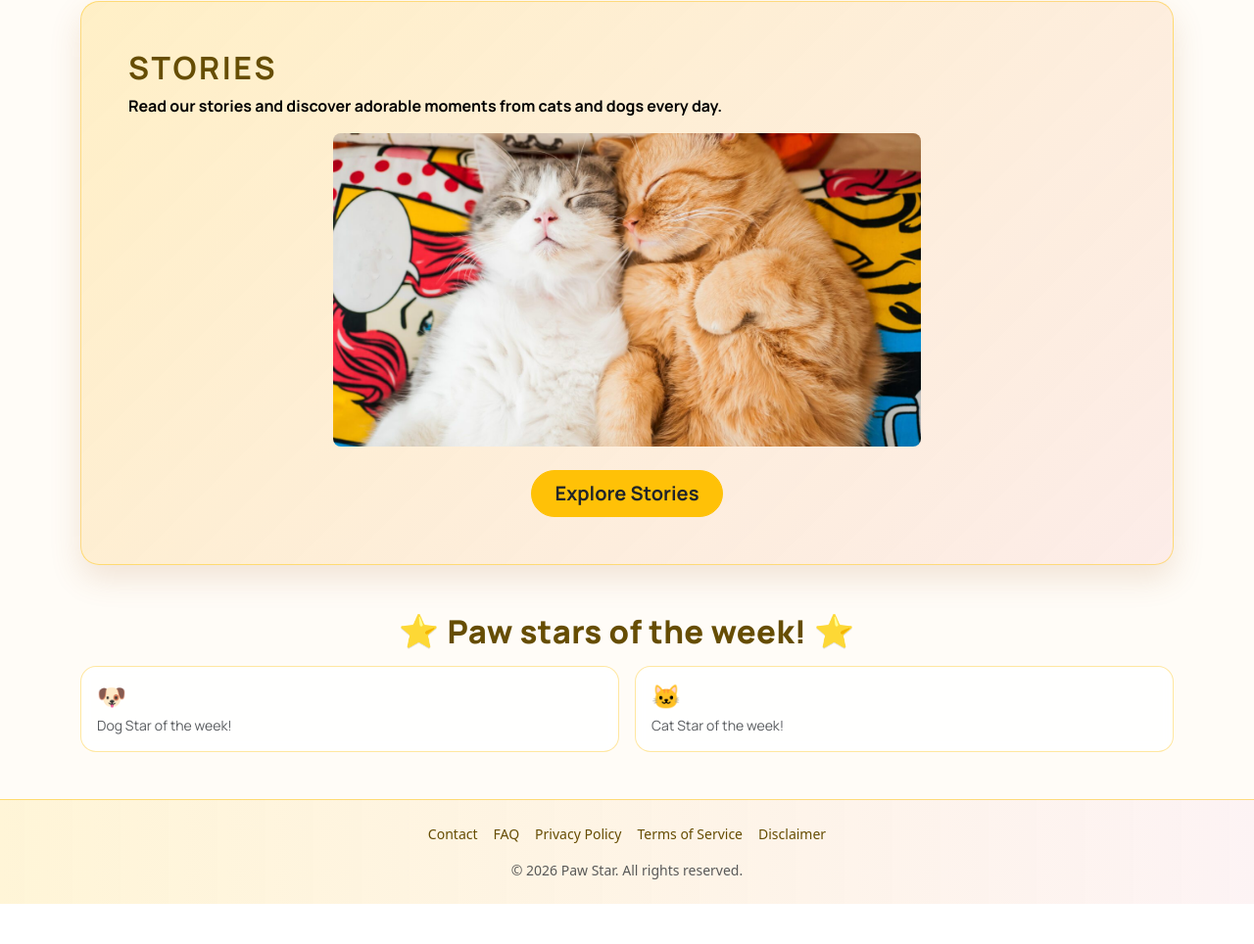
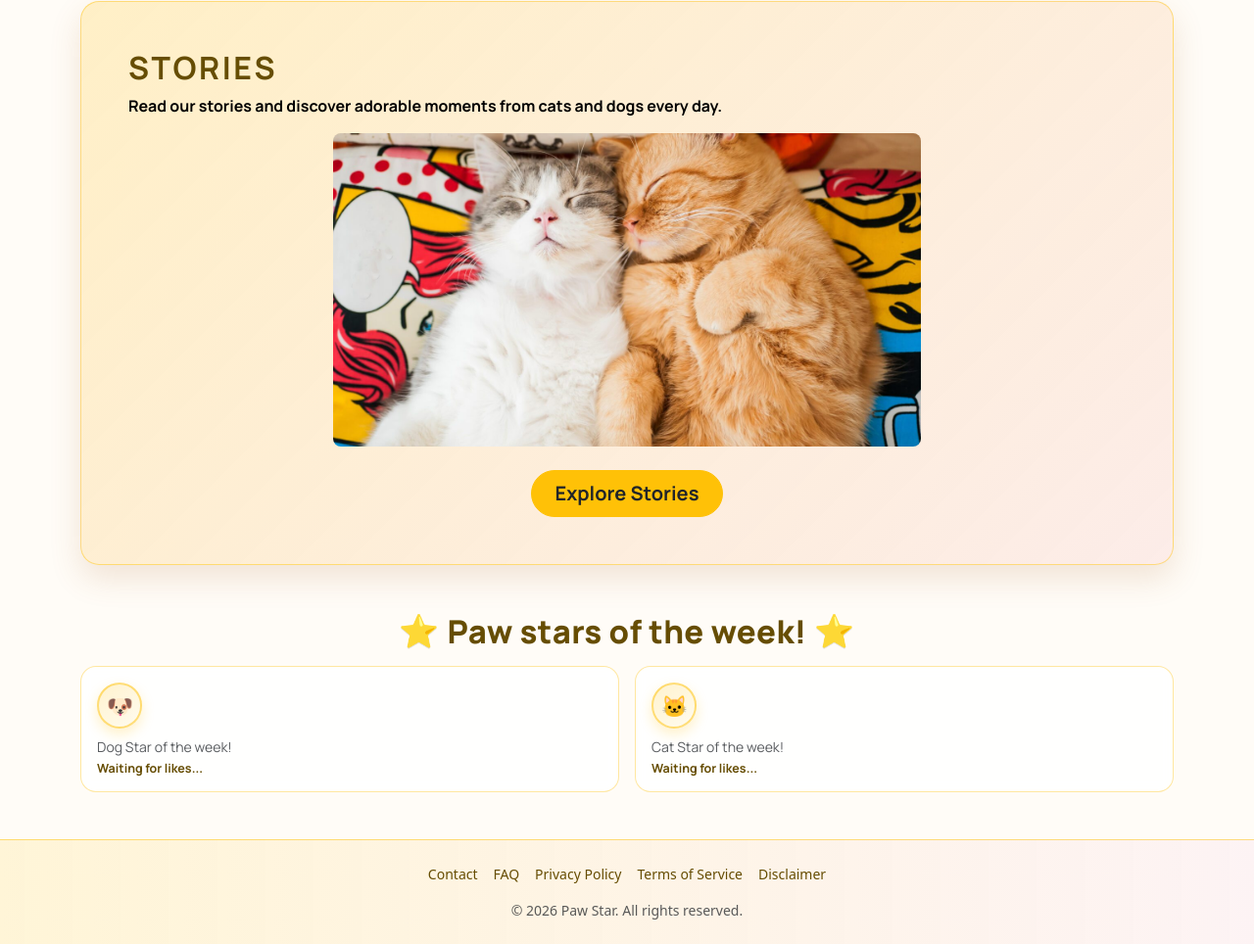
Before and after one commit to yoryord/Paw-Star-app, a website built with Vite: page index.html in a window 1280 px wide. Shown: the part 1280-2244 px from the top of the page at 98% size. Before the commit the page ends 2203 px from the top, so only its background shows below. Built offline with nearby package versions, Linux system fonts and the light colour scheme; some packages are replaced by stand-ins of ours; no server answers; the database is empty.

Commit message:
feat: implement weekly star feature for top pets based on likes and enhance stat card styling

```diff
--- a/src/pages/index/index.css
+++ b/src/pages/index/index.css
@@ -59,6 +59,32 @@
   transition: transform 0.25s ease, box-shadow 0.25s ease;
 }
 
+.stat-card {
+  position: relative;
+  overflow: hidden;
+}
+
+.stat-card::before {
+  content: '';
+  position: absolute;
+  top: 0;
+  left: -140%;
+  width: 75%;
+  height: 100%;
+  background: linear-gradient(
+    105deg,
+    rgba(255, 255, 255, 0) 0%,
+    rgba(var(--bs-warning-rgb), 0.1) 42%,
+    rgba(255, 255, 255, 0.66) 50%,
+    rgba(var(--bs-warning-rgb), 0.1) 58%,
+    rgba(255, 255, 255, 0) 100%
+  );
+  transform: skewX(-18deg);
+  opacity: 0;
+  transition: left 0.6s ease, opacity 0.25s ease;
+  pointer-events: none;
+}
+
 .feature-card {
   box-shadow: 0 0.5rem 1rem rgba(var(--bs-dark-rgb), 0.08);
 }
@@ -67,6 +93,48 @@
 .stat-card:hover {
   transform: translateY(-4px);
   box-shadow: 0 0.75rem 1.35rem rgba(var(--bs-warning-rgb), 0.34);
+}
+
+.stat-card:hover::before {
+  left: 130%;
+  opacity: 1;
+}
+
+.landing-star-header {
+  display: flex;
+  align-items: center;
+}
+
+.landing-star-avatar-wrap {
+  width: 2.9rem;
+  height: 2.9rem;
+  border-radius: 50%;
+  border: 2px solid rgba(var(--bs-warning-rgb), 0.5);
+  background: linear-gradient(145deg, rgba(var(--bs-warning-rgb), 0.2), rgba(var(--bs-warning-rgb), 0.06));
+  display: flex;
+  align-items: center;
+  justify-content: center;
+  flex-shrink: 0;
+  box-shadow: 0 0.35rem 0.8rem rgba(var(--bs-warning-rgb), 0.22);
+}
+
+.landing-star-avatar-img {
+  width: 100%;
+  height: 100%;
+  border-radius: 50%;
+  object-fit: cover;
+}
+
+.landing-star-avatar-fallback {
+  font-size: 1.35rem;
+  line-height: 1;
+}
+
+.landing-star-name {
+  font-size: 0.78rem;
+  font-weight: 700;
+  color: var(--bs-warning-text-emphasis);
+  line-height: 1.25;
 }
 
 .landing-stats h2 {
--- a/src/pages/index/index.html
+++ b/src/pages/index/index.html
@@ -95,15 +95,39 @@
 
     <div class="row g-3 landing-stats">
       <div class="col-6">
-        <article class="stat-card p-3 h-100">
-          <h2 class="h4 mb-1">🐶</h2>
-          <p class="small text-secondary mb-0">Dog Star of the week!</p>
+        <article class="stat-card p-3 h-100" id="landing-dog-star-card">
+          <div class="landing-star-header mb-2">
+            <div class="landing-star-avatar-wrap" aria-hidden="true">
+              <img
+                class="landing-star-avatar-img d-none"
+                id="landing-dog-star-avatar-img"
+                src=""
+                alt=""
+                loading="lazy"
+              />
+              <span class="landing-star-avatar-fallback" id="landing-dog-star-avatar-fallback">🐶</span>
+            </div>
+          </div>
+          <p class="small text-secondary mb-1">Dog Star of the week!</p>
+          <p class="landing-star-name mb-0" id="landing-dog-star-name">Waiting for likes...</p>
         </article>
       </div>
       <div class="col-6">
-        <article class="stat-card p-3 h-100">
-          <h2 class="h4 mb-1">🐱</h2>
-          <p class="small text-secondary mb-0">Cat Star of the week!</p>
+        <article class="stat-card p-3 h-100" id="landing-cat-star-card">
+          <div class="landing-star-header mb-2">
+            <div class="landing-star-avatar-wrap" aria-hidden="true">
+              <img
+                class="landing-star-avatar-img d-none"
+                id="landing-cat-star-avatar-img"
+                src=""
+                alt=""
+                loading="lazy"
+              />
+              <span class="landing-star-avatar-fallback" id="landing-cat-star-avatar-fallback">🐱</span>
+            </div>
+          </div>
+          <p class="small text-secondary mb-1">Cat Star of the week!</p>
+          <p class="landing-star-name mb-0" id="landing-cat-star-name">Waiting for likes...</p>
         </article>
       </div>
     </div>
--- a/src/pages/index/index.js
+++ b/src/pages/index/index.js
@@ -1,6 +1,7 @@
 import './index.css';
 import indexTemplate from './index.html?raw';
 import { isLoggedIn } from '../../lib/auth.js';
+import { supabaseClient } from '../../lib/supabase.js';
 
 const landingImageUrls = {
   happyDogs: new URL('../../../images_temp/happy-dogs.avif', import.meta.url).href,
@@ -23,11 +24,97 @@ const applyLandingImages = (container) => {
   });
 };
 
+const fetchTopPetsByLikes = async () => {
+  const [{ data: pets, error: petsError }, { data: likes, error: likesError }] = await Promise.all([
+    supabaseClient
+      .from('pets')
+      .select('id, name, species, pet_picture_url')
+      .in('species', ['dog', 'cat']),
+    supabaseClient
+      .from('pet_likes')
+      .select('pet_id'),
+  ]);
+
+  if (petsError) throw petsError;
+  if (likesError) throw likesError;
+
+  const likeCountByPetId = new Map();
+  (likes ?? []).forEach((like) => {
+    const petId = like.pet_id;
+    likeCountByPetId.set(petId, (likeCountByPetId.get(petId) ?? 0) + 1);
+  });
+
+  const topBySpecies = { dog: null, cat: null };
+
+  (pets ?? []).forEach((pet) => {
+    const species = String(pet.species ?? '').toLowerCase();
+    if (species !== 'dog' && species !== 'cat') return;
+
+    const currentLikes = likeCountByPetId.get(pet.id) ?? 0;
+    const currentTop = topBySpecies[species];
+
+    if (!currentTop || currentLikes > currentTop.likes) {
+      topBySpecies[species] = {
+        ...pet,
+        likes: currentLikes,
+      };
+    }
+  });
+
+  return topBySpecies;
+};
+
+const applySpeciesStarCard = (container, speciesKey, starPet) => {
+  const fallbackEmoji = speciesKey === 'dog' ? '🐶' : '🐱';
+  const imageEl = container.querySelector(`#landing-${speciesKey}-star-avatar-img`);
+  const fallbackEl = container.querySelector(`#landing-${speciesKey}-star-avatar-fallback`);
+  const nameEl = container.querySelector(`#landing-${speciesKey}-star-name`);
+
+  if (!imageEl || !fallbackEl || !nameEl) return;
+
+  if (!starPet) {
+    fallbackEl.textContent = fallbackEmoji;
+    fallbackEl.classList.remove('d-none');
+    imageEl.classList.add('d-none');
+    nameEl.textContent = 'Waiting for likes...';
+    return;
+  }
+
+  nameEl.textContent = `${starPet.name ?? 'Unnamed pet'} · ${starPet.likes} likes`;
+
+  if (starPet.pet_picture_url) {
+    imageEl.src = starPet.pet_picture_url;
+    imageEl.alt = `${starPet.name ?? 'Pet'} avatar`;
+    imageEl.classList.remove('d-none');
+    fallbackEl.classList.add('d-none');
+    imageEl.onerror = () => {
+      imageEl.classList.add('d-none');
+      fallbackEl.textContent = fallbackEmoji;
+      fallbackEl.classList.remove('d-none');
+    };
+  } else {
+    fallbackEl.textContent = fallbackEmoji;
+    fallbackEl.classList.remove('d-none');
+    imageEl.classList.add('d-none');
+  }
+};
+
+const applyWeeklyStars = async (container) => {
+  try {
+    const topBySpecies = await fetchTopPetsByLikes();
+    applySpeciesStarCard(container, 'dog', topBySpecies.dog);
+    applySpeciesStarCard(container, 'cat', topBySpecies.cat);
+  } catch (error) {
+    console.error('[Landing] Failed to load weekly stars:', error);
+  }
+};
+
 export const indexPage = {
   title: 'Paw Star | Home',
   async render(container) {
     container.innerHTML = indexTemplate;
     applyLandingImages(container);
+    await applyWeeklyStars(container);
 
     const loggedIn = await isLoggedIn();
     if (loggedIn) {
```
